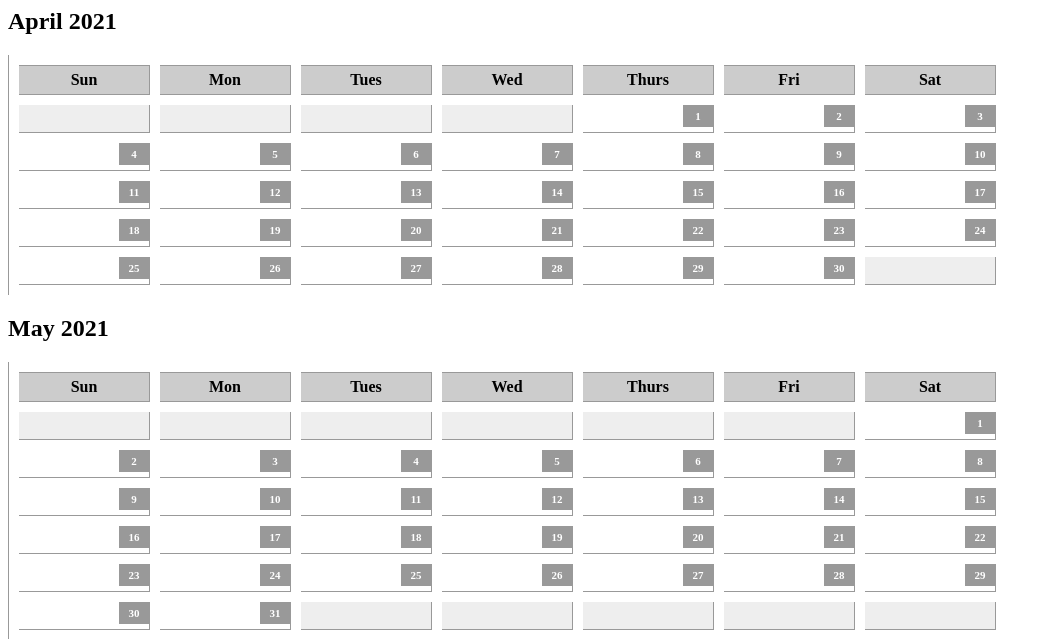
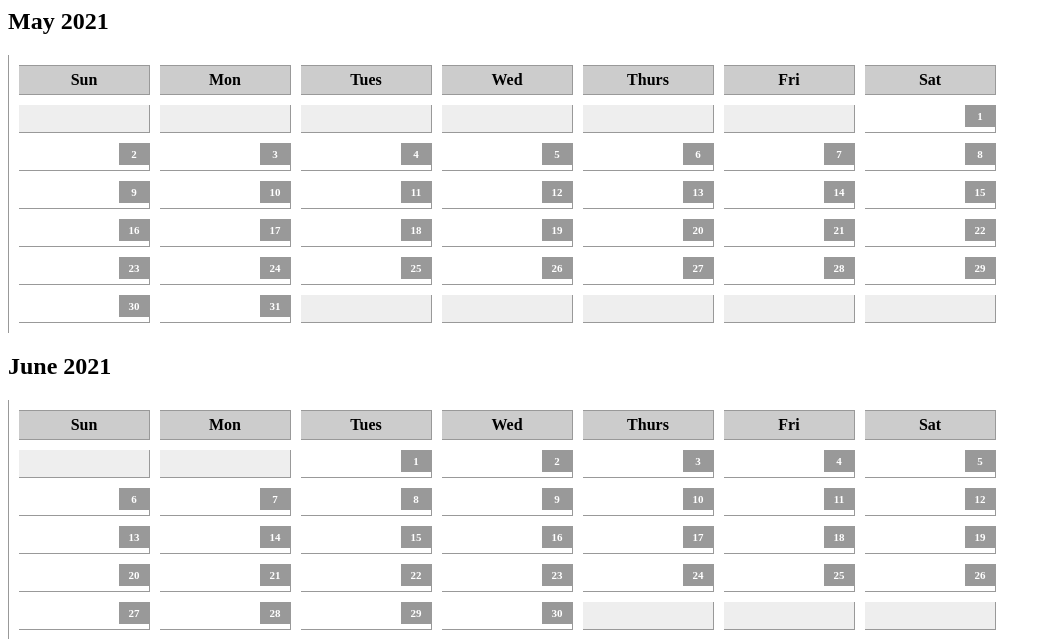
Before and after one commit to siseisya/Final-Year-Project, a PHP site: page /calendar.php in a window 1280 px wide. Shown: the top 639 px of the page, without its empty margins (0-1051 px from the left). Run offline with PHP 8.4, Linux system fonts and the light colour scheme.

Commit message:
Update calendar.php

```diff
--- a/calendar.php
+++ b/calendar.php
@@ -64,11 +64,12 @@ function draw_calendar($month,$year){
 }
 
 /* sample usages */
-echo '<h2>April 2021</h2>';
-echo draw_calendar(4,2021);
 
 echo '<h2>May 2021</h2>';
 echo draw_calendar(5,2021);
+
+echo '<h2>June 2021</h2>';
+echo draw_calendar(6,2021);
 
 ?>
 
```
